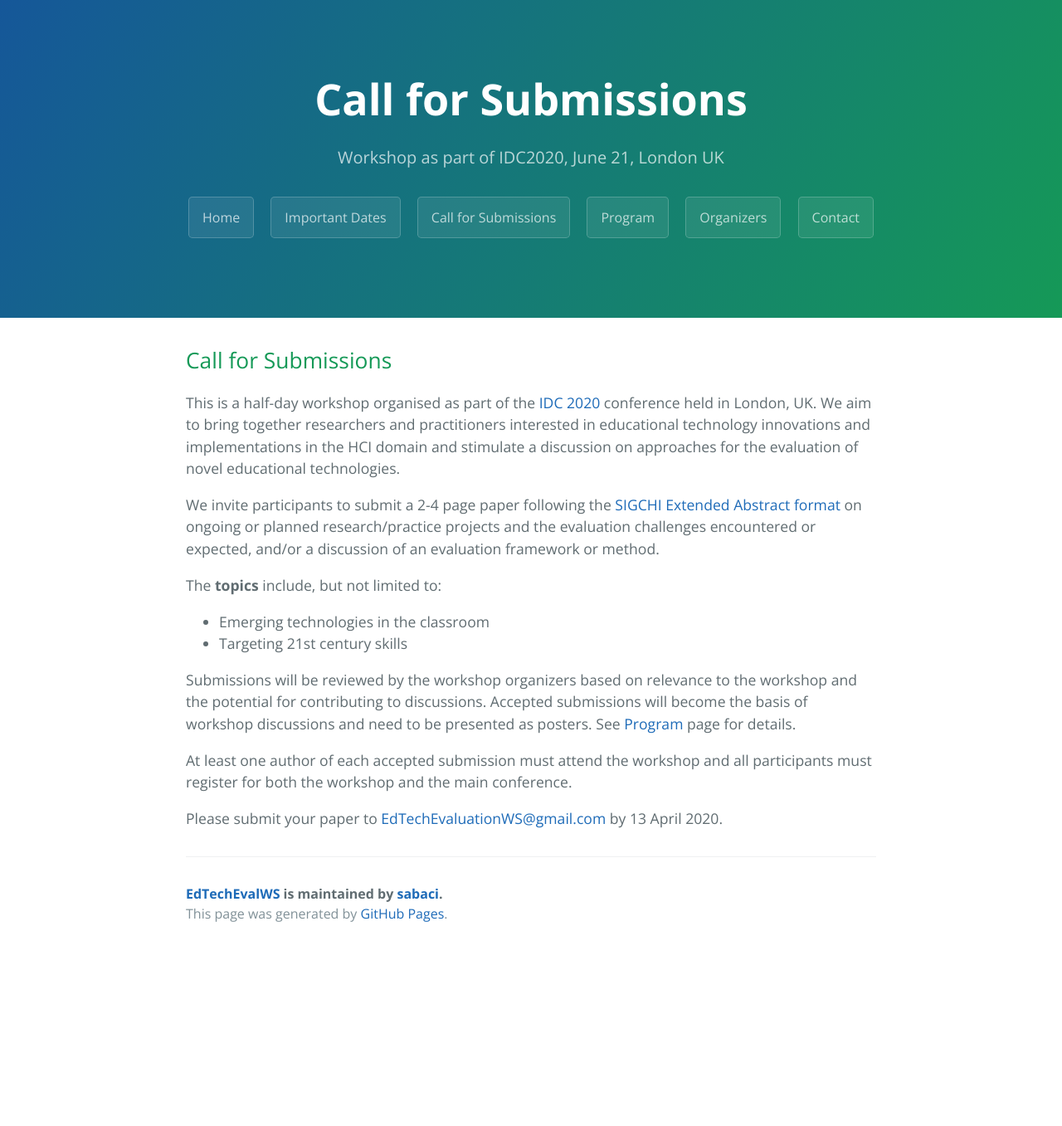
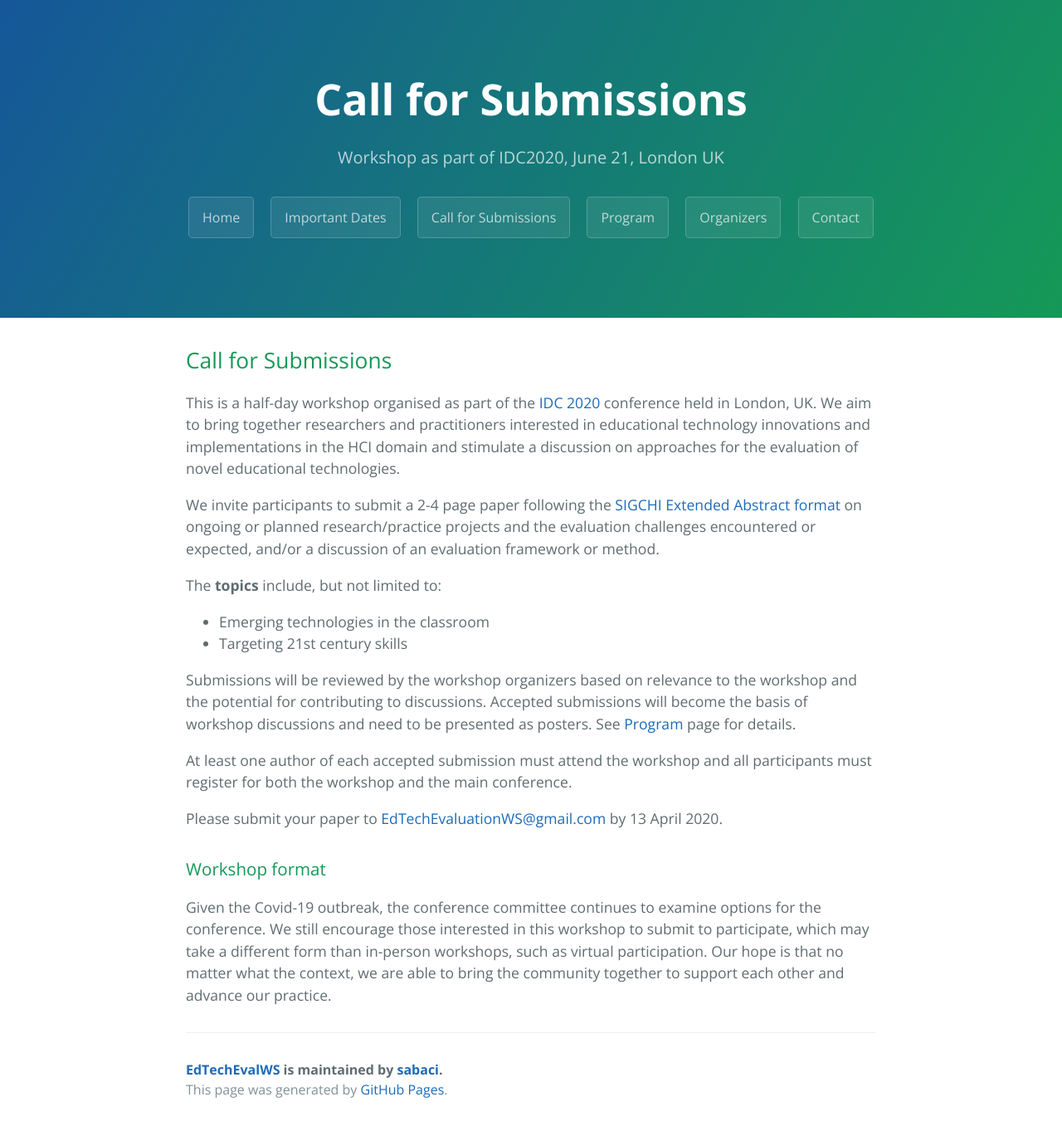
Before and after one commit to sabaci/EdTechEvalWS, a Jekyll site: the page built from submissions.md, in a window 1280 px wide. Shown: the whole page at 83% size. Built offline with Jekyll 4.4.1, drawn with Linux system fonts in a browser that asks for light colours; our own code applies the rules of GitHub Pages for plain Markdown files; before the commit the page ends 1145 px from its top, so only the background shows below that.

Commit message:
Update submissions.md

```diff
--- a/submissions.md
+++ b/submissions.md
@@ -1,5 +1,4 @@
 ## Call for Submissions
-
 This is a half-day workshop organised as part of the [IDC 2020](https://idc.acm.org/2020/) conference held in London, UK. We aim to bring together researchers and practitioners interested in educational technology innovations and implementations in the HCI domain and stimulate a discussion on approaches for the evaluation of novel educational technologies.
 
 We invite participants to submit a 2-4 page paper following the [SIGCHI Extended Abstract format](https://idc.acm.org/2020/chi-proceedings-format/) on ongoing or planned research/practice projects and the evaluation challenges encountered or expected, and/or a discussion of an evaluation framework or method.
@@ -14,3 +13,6 @@ Submissions will be reviewed by the workshop organizers based on relevance to th
 At least one author of each accepted submission must attend the workshop and all participants must register for both the workshop and the main conference.
 
 Please submit your paper to [EdTechEvaluationWS@gmail.com](mailto:edtechevaluationws@gmail.com) by 13 April 2020.
+
+### Workshop format
+Given the Covid-19 outbreak, the conference committee continues to examine options for the conference. We still encourage those interested in this workshop to submit to participate, which may take a different form than in-person workshops, such as virtual participation. Our hope is that no matter what the context, we are able to bring the community together to support each other and advance our practice.
```
